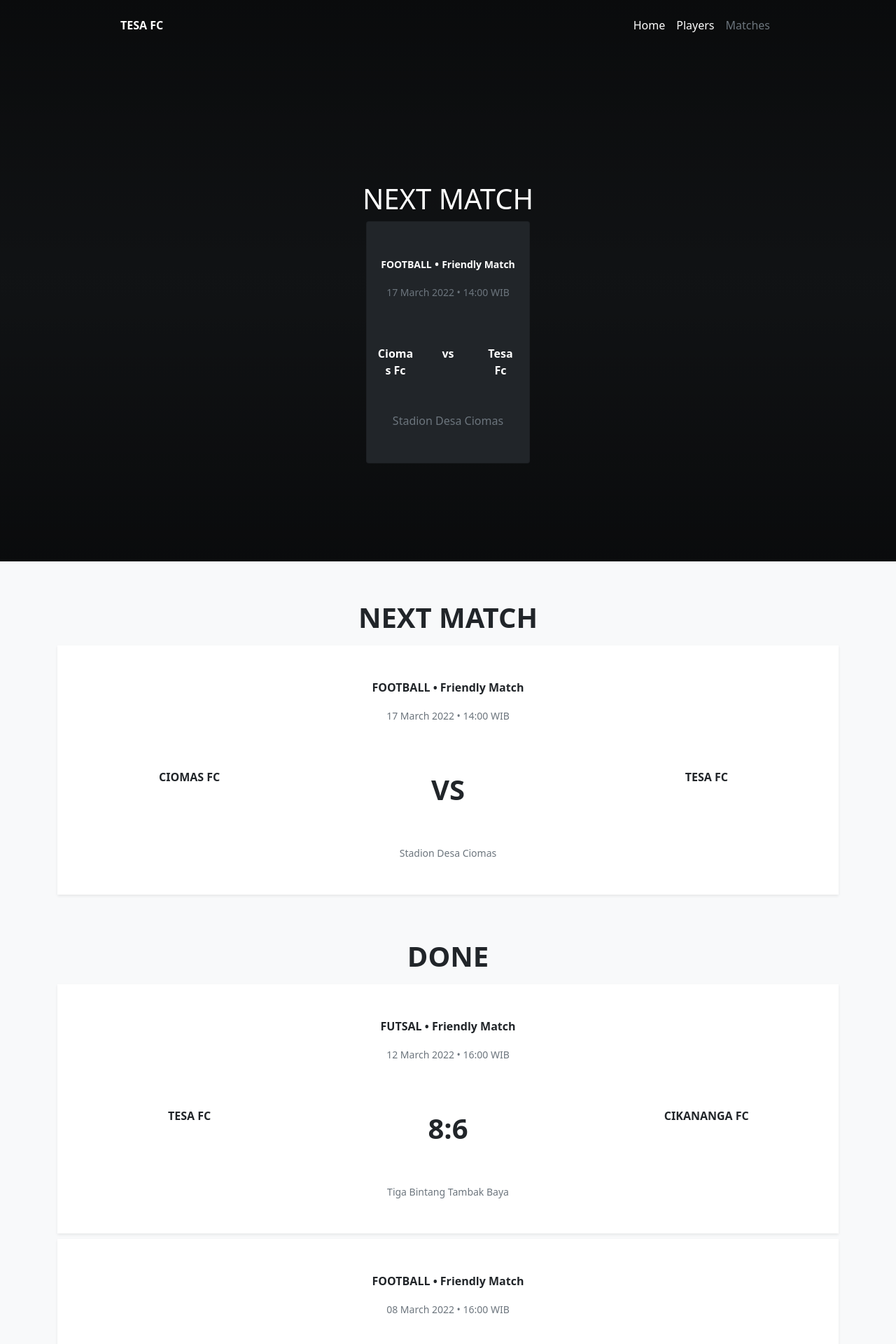
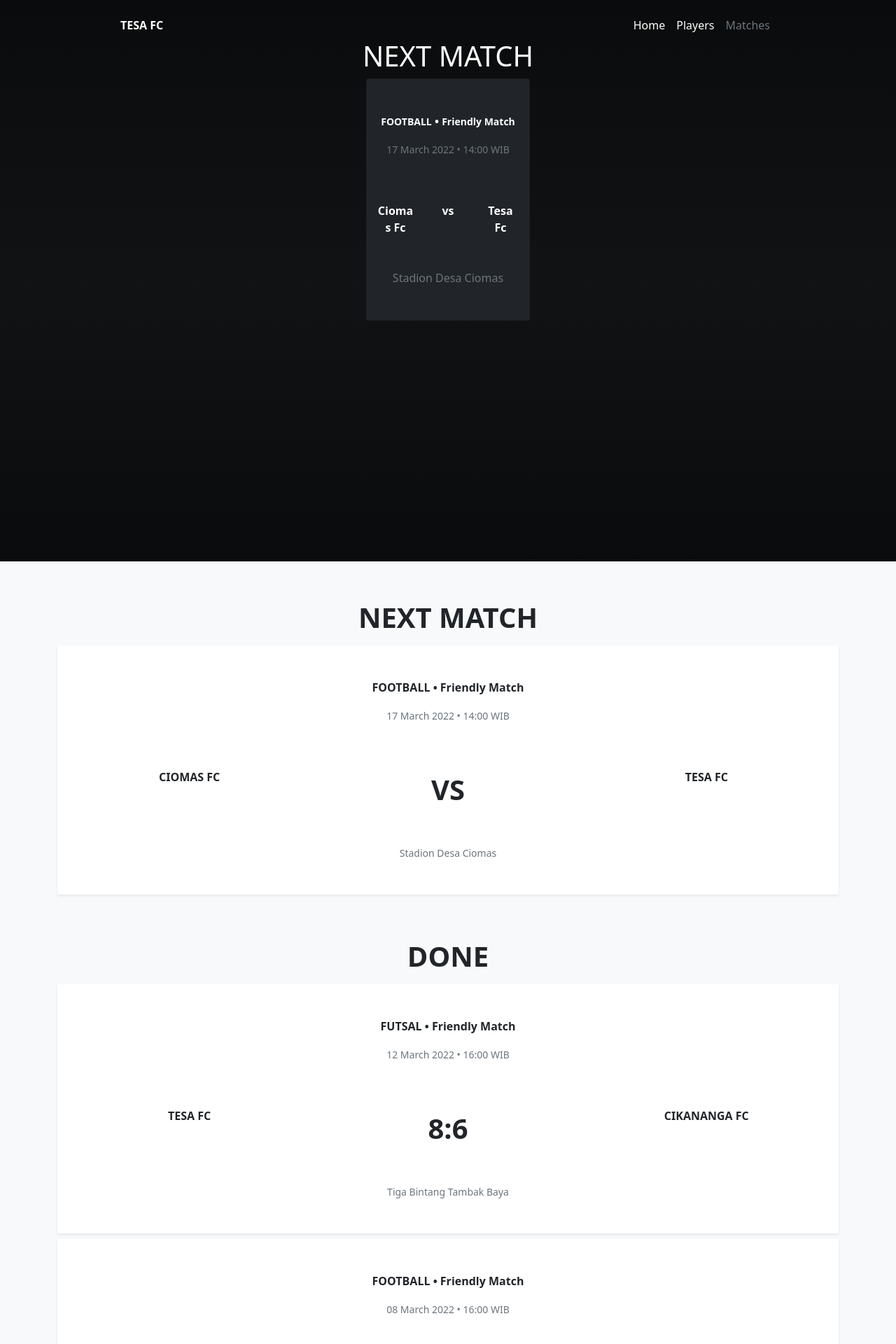
Before and after one commit to tesafc/www2, a Jekyll site: the page built from matches.html, in a window 1280 px wide. Shown: the top 1920 px of the page at 70% size. Built offline with Jekyll 4.4.1, drawn with Linux system fonts in a browser that asks for light colours.

Commit message:
Update header-match.html

```diff
--- a/_includes/header-match.html
+++ b/_includes/header-match.html
@@ -14,7 +14,7 @@
     {% assign matches = site.matches %}
     {% for match in matches %}
     {% if match.status == "next match" %}
-    <div class="container w-100 h-100 d-flex flex-column align-items-center justify-content-center text-center">
+    <div class="container w-100 h-100 d-flex flex-column align-items-center text-center">
       <h1 class="text-uppercase">next match</h1>
       <div class="row row-cols-1">
         <div class="col">
```
